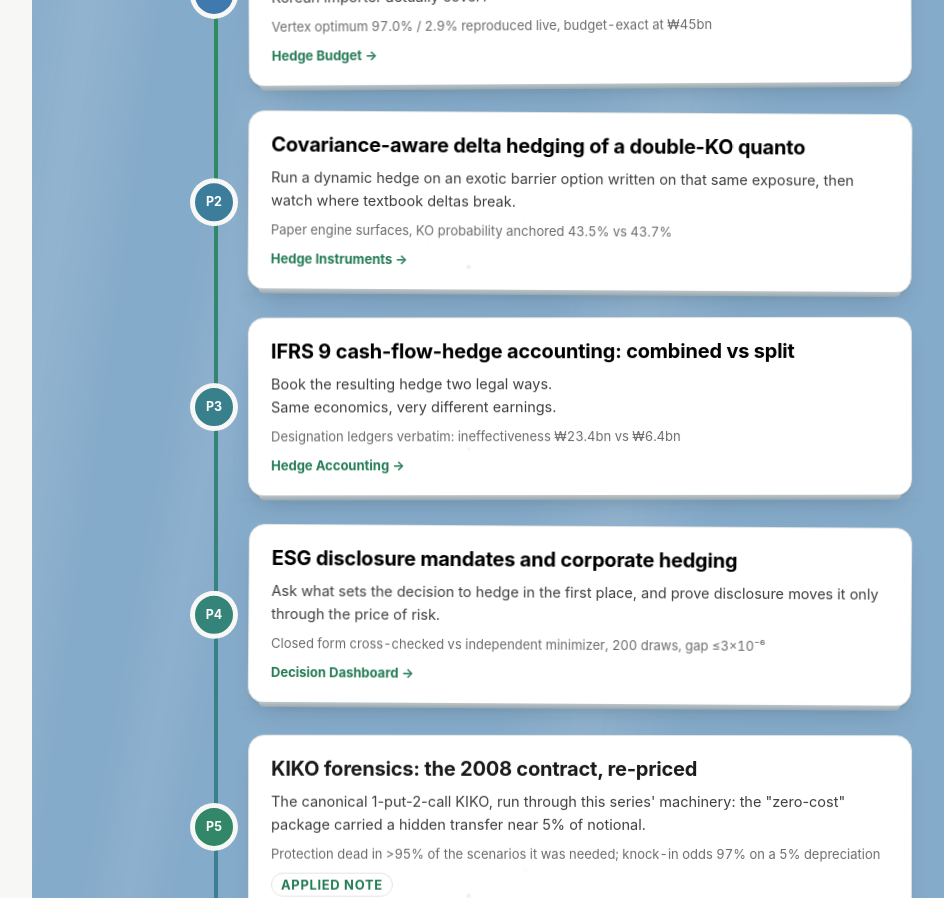
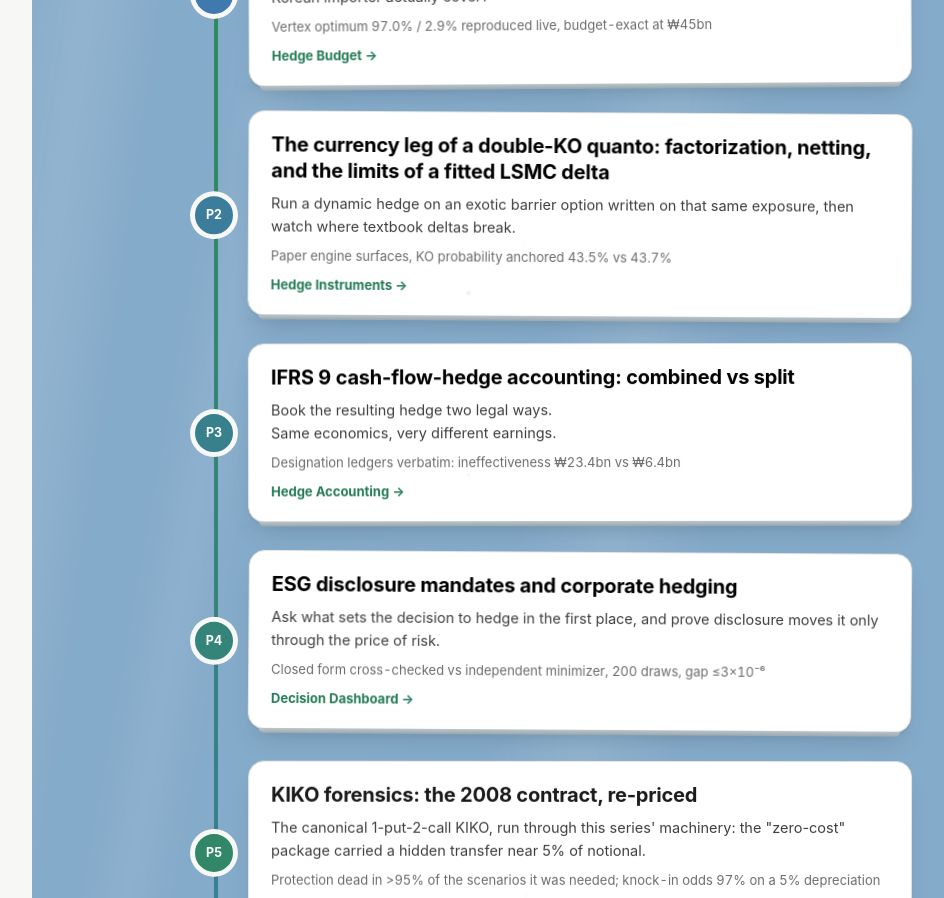
Before and after one commit to JihongParker/hong-erp, a React (Vite) app: page / in a window 1280 px wide. Shown: the part 1140-2038 px from the top of the page, without its empty margins (208-1152 px from the left). Built offline with nearby package versions, Linux system fonts and the light colour scheme.

Commit message:
sync paper-2 title: currency leg / factorization-netting-LSMC-limits
The delta-hedging paper was retitled after its central claim was corrected;
the overview card, Korean dictionary and static landing list now carry the
new title.

```diff
--- a/index.html
+++ b/index.html
@@ -68,7 +68,7 @@
         <h2>The four papers</h2>
         <ol>
           <li>Optimal WTI–FX hedge ratios under a fixed budget (budget allocation)</li>
-          <li>Covariance-aware delta hedging of a quanto knock-out (delta hedging)</li>
+          <li>The currency leg of a knock-out quanto: factorization, netting, and the limits of a fitted LSMC delta (delta hedging)</li>
           <li>IFRS 9 cash-flow-hedge accounting: combined vs split designation</li>
           <li>ESG disclosure mandates and corporate hedging (Korea / KSSB, staggered DiD)</li>
         </ol>
--- a/src/i18n.ko-decision.ts
+++ b/src/i18n.ko-decision.ts
@@ -65,7 +65,7 @@ export const KO_DECISION: Record<string, string> = {
     '프리미엄 예산이 정해져 있을 때, 원유 레그와 FX 레그를 각각 얼마나 커버해야 할까요?',
   'Vertex optimum 97.0% / 2.9% reproduced live, budget-exact at ₩45bn':
     '논문의 97.0 / 2.9 배분이 눈앞에서 그대로 나옵니다. ₩45bn 예산도 딱 맞게 씁니다',
-  'Covariance-aware delta hedging of a double-KO quanto': '더블 녹아웃 퀀토의 공분산 반영 델타 헤지',
+  'The currency leg of a double-KO quanto: factorization, netting, and the limits of a fitted LSMC delta': '더블 녹아웃 퀀토의 통화 레그 — 분해정리·상계·적합 LSMC 델타의 한계',
   'Run a dynamic hedge on an exotic barrier option written on that same exposure, then watch where textbook deltas break.':
     '같은 익스포저에 걸린 배리어 옵션을 동적으로 헤지하면서, 교과서 델타가 무너지는 지점을 보여 줍니다.',
   'Paper engine surfaces, KO probability anchored 43.5% vs 43.7%':
--- a/src/modules/Overview.tsx
+++ b/src/modules/Overview.tsx
@@ -20,7 +20,7 @@ const PAPERS = [
   },
   {
     n: 'P2',
-    title: 'Covariance-aware delta hedging of a double-KO quanto',
+    title: 'The currency leg of a double-KO quanto: factorization, netting, and the limits of a fitted LSMC delta',
     plain: 'Run a dynamic hedge on an exotic barrier option written on that same exposure, then watch where textbook deltas break.',
     result: 'Paper engine surfaces, KO probability anchored 43.5% vs 43.7%',
     module: 'instruments',
```
